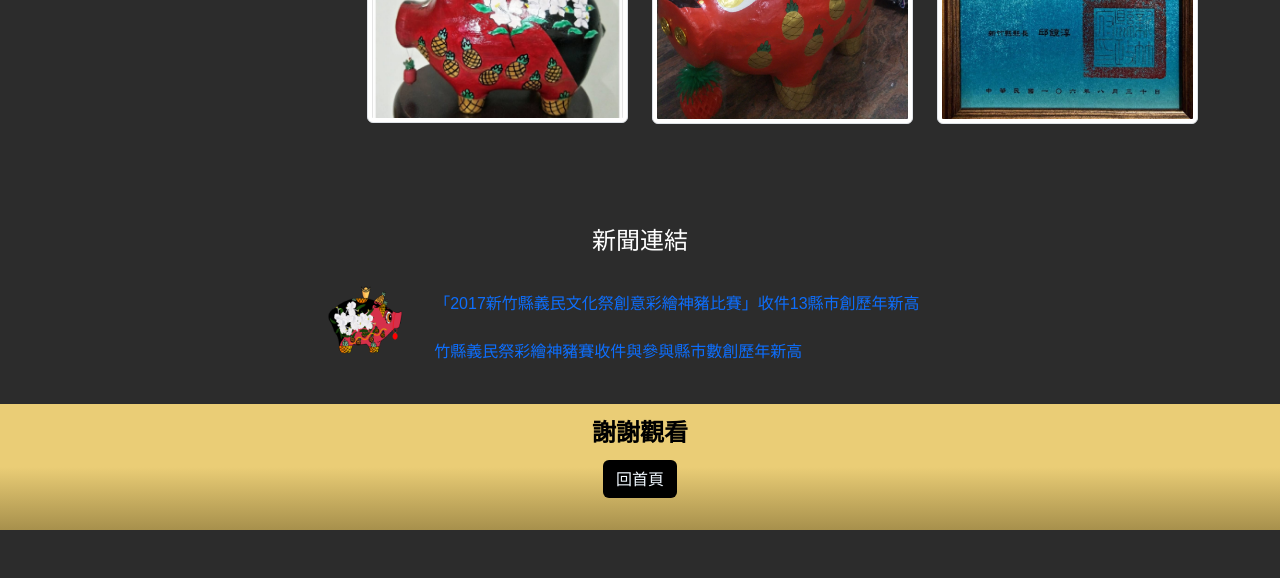
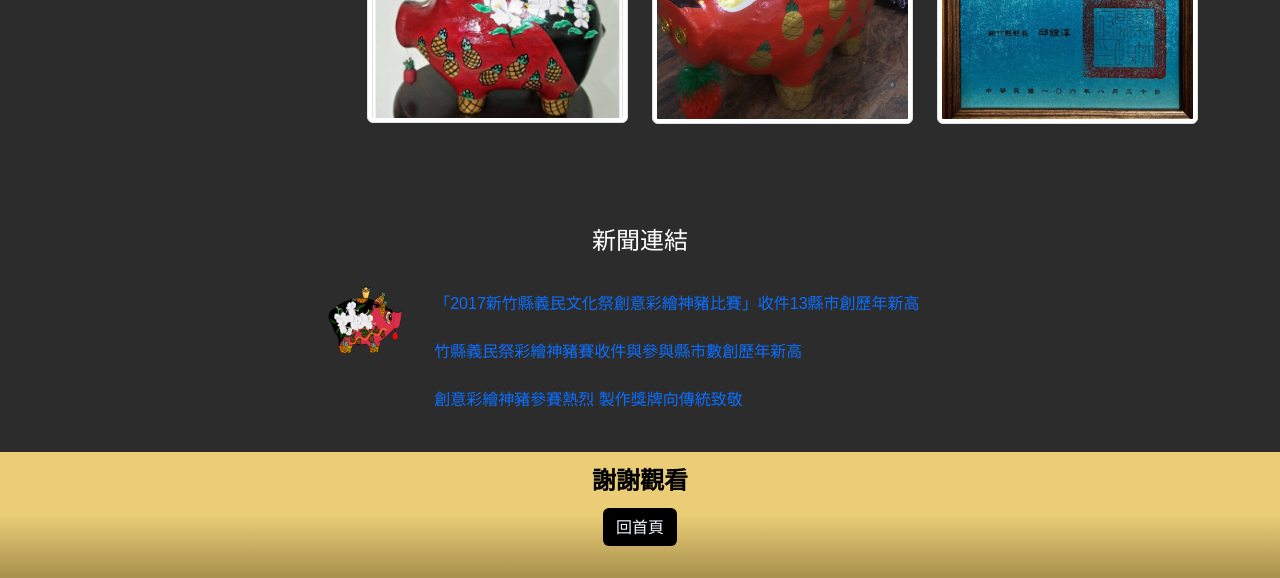
Before and after one commit to Megumilin/minaPortfolio, a plain HTML site: page pages/pig.html in a window 1280 px wide. Shown: the part 1582-2160 px from the top of the page. Before the commit the page ends 2112 px from the top, so only its background shows below. Drawn offline with nearby package versions, Linux system fonts and the light colour scheme; a web font is replaced by a local one.

Commit message:
+得獎新聞

```diff
--- a/pages/pig.html
+++ b/pages/pig.html
@@ -99,7 +99,8 @@
                 <div class="col-md-10 col-10">
                     <ul class="news my-3">
                         <li><a href="https://www.hsinchu.gov.tw/News_Content.aspx?n=153&s=105146" target="_blank">「2017新竹縣義民文化祭創意彩繪神豬比賽」收件13縣市創歷年新高</a></li><br>
-                        <li><a href="https://www.chinatimes.com/realtimenews/20170612004576-260405?chdtv" target="_blank">竹縣義民祭彩繪神豬賽收件與參與縣市數創歷年新高</a></li>
+                        <li><a href="https://www.chinatimes.com/realtimenews/20170612004576-260405?chdtv" target="_blank">竹縣義民祭彩繪神豬賽收件與參與縣市數創歷年新高</a></li><br>
+                        <li><a href="https://tw.news.yahoo.com/%E5%89%B5%E6%84%8F%E5%BD%A9%E7%B9%AA%E7%A5%9E%E8%B1%AC%E5%8F%83%E8%B3%BD%E7%86%B1%E7%83%88-%E8%A3%BD%E4%BD%9C%E7%8D%8E%E7%89%8C%E5%90%91%E5%82%B3%E7%B5%B1%E8%87%B4%E6%95%AC-110756294.html" target="_blank">創意彩繪神豬參賽熱烈 製作獎牌向傳統致敬</a></li>
                     </ul>
                 </div>
             </div>
```
